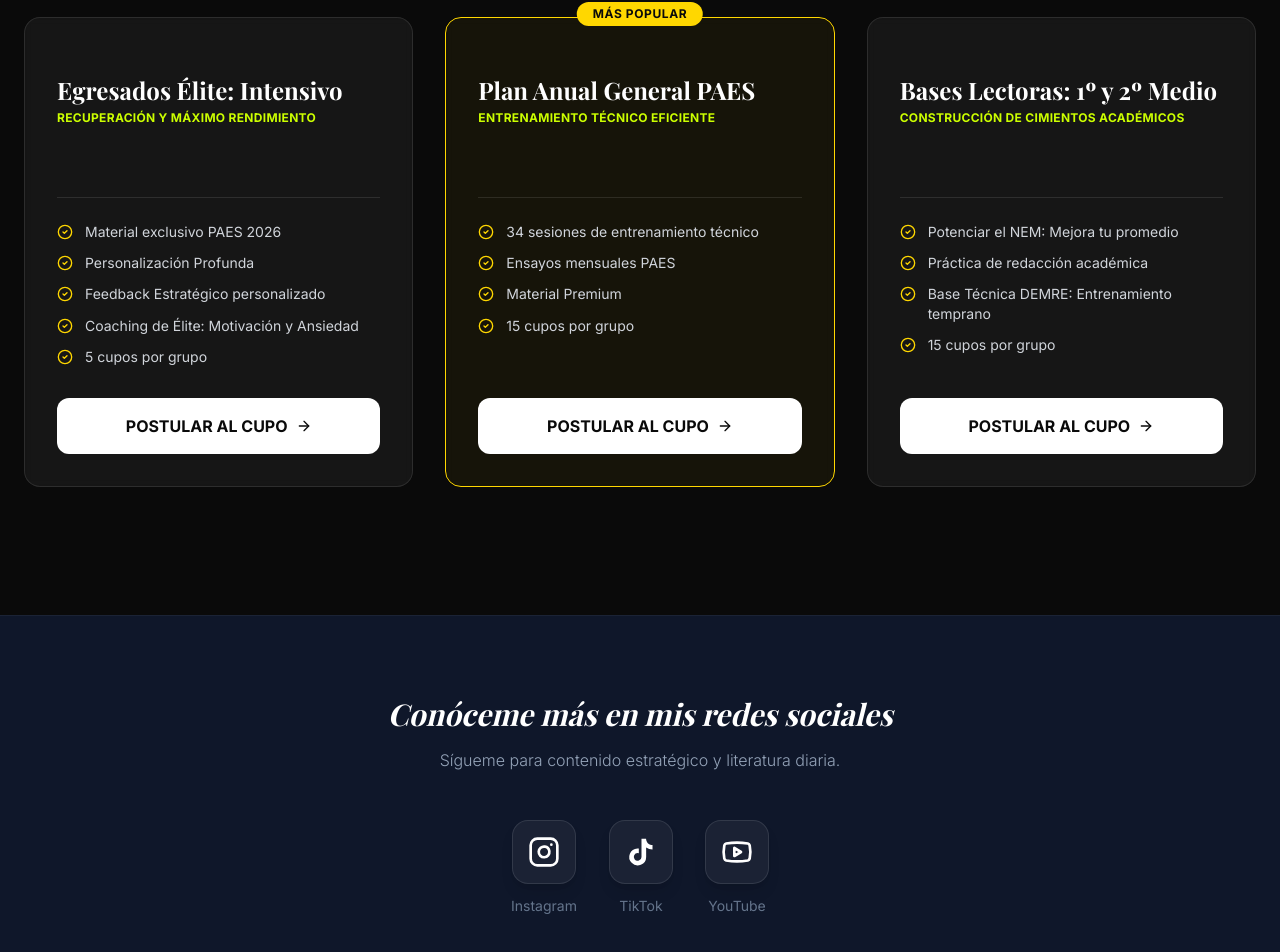
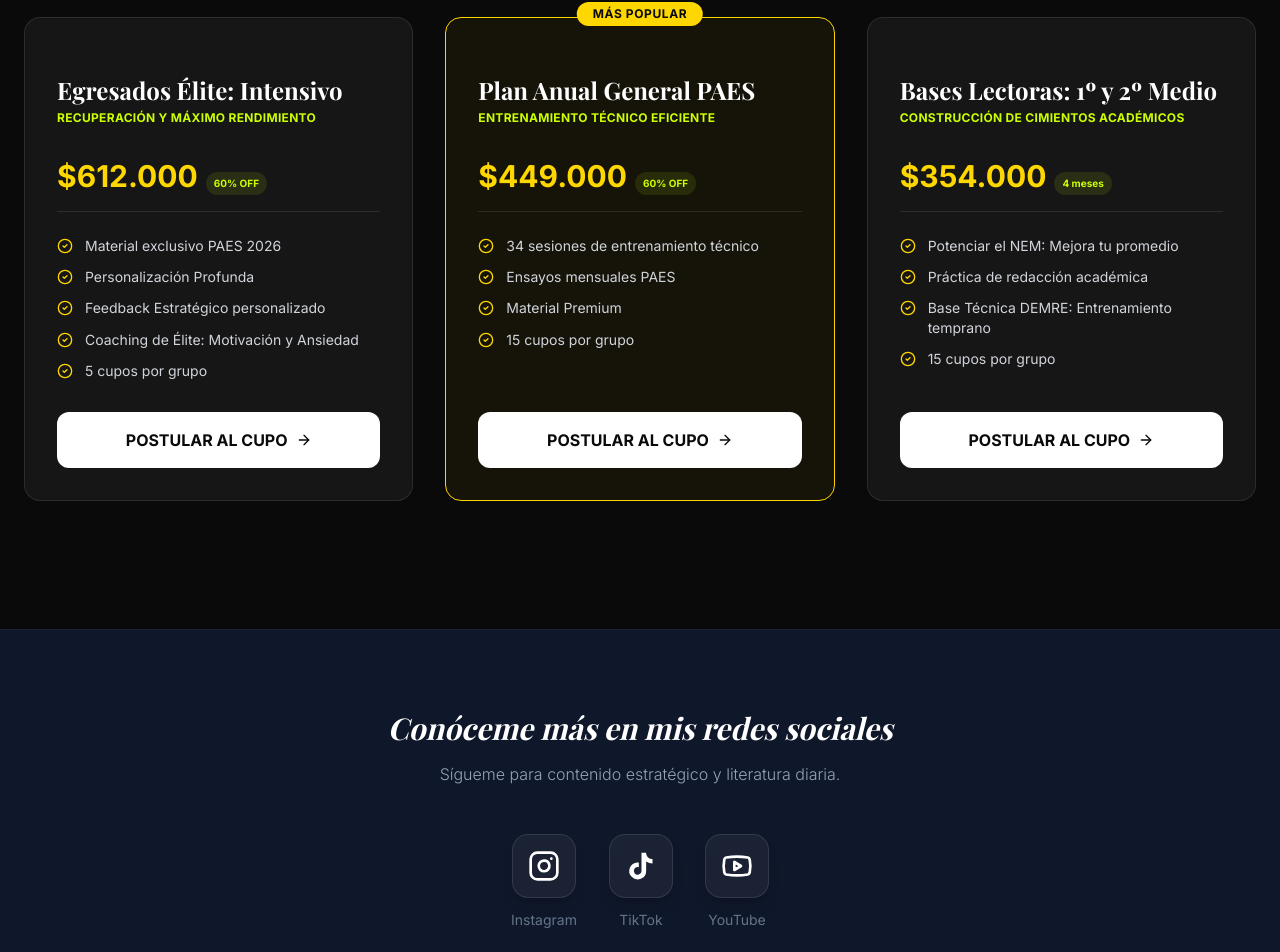
Before and after one commit to karloscordero-Dev/profekarlos-landing, a React (Vite) app: page / in a window 1280 px wide. Shown: the part 4159-5111 px from the top of the page. Built offline with nearby package versions, Linux system fonts and the light colour scheme.

Commit message:
UI: Restauración de valores y visibilidad de precios

```diff
--- a/src/components/Programs.jsx
+++ b/src/components/Programs.jsx
@@ -7,7 +7,7 @@ const Programs = () => {
         {
             title: "Egresados Élite: Intensivo",
             subtitle: "Recuperación y Máximo Rendimiento",
-            price: "",
+            price: "$612.000",
             discount: "60% OFF",
             features: [
                 "Material exclusivo PAES 2026",
@@ -21,7 +21,7 @@ const Programs = () => {
         {
             title: "Plan Anual General PAES",
             subtitle: "Entrenamiento Técnico Eficiente",
-            price: "",
+            price: "$449.000",
             discount: "60% OFF",
             features: [
                 "34 sesiones de entrenamiento técnico",
@@ -35,7 +35,7 @@ const Programs = () => {
         {
             title: "Bases Lectoras: 1º y 2º Medio",
             subtitle: "Construcción de Cimientos Académicos",
-            price: "",
+            price: "$354.000",
             discount: "4 meses",
             features: [
                 "Potenciar el NEM: Mejora tu promedio",
@@ -80,8 +80,8 @@ const Programs = () => {
                             <p className="text-xs text-brand-neon font-bold uppercase tracking-wide mb-4 min-h-[2rem] flex items-start">{prog.subtitle}</p>
 
                             <div className="flex items-baseline gap-2 mb-6 border-b border-white/10 pb-4">
-                                <span className="text-2xl lg:text-3xl font-black text-brand-accent-gold invisible">{prog.price}</span>
-                                <span className="text-[10px] text-brand-neon font-bold px-2 py-1 bg-brand-neon/10 rounded-full invisible">{prog.discount}</span>
+                                <span className="text-2xl lg:text-3xl font-black text-brand-accent-gold">{prog.price}</span>
+                                <span className="text-[10px] text-brand-neon font-bold px-2 py-1 bg-brand-neon/10 rounded-full">{prog.discount}</span>
                             </div>
 
                             <ul className="space-y-3 mb-8 grow">
```
